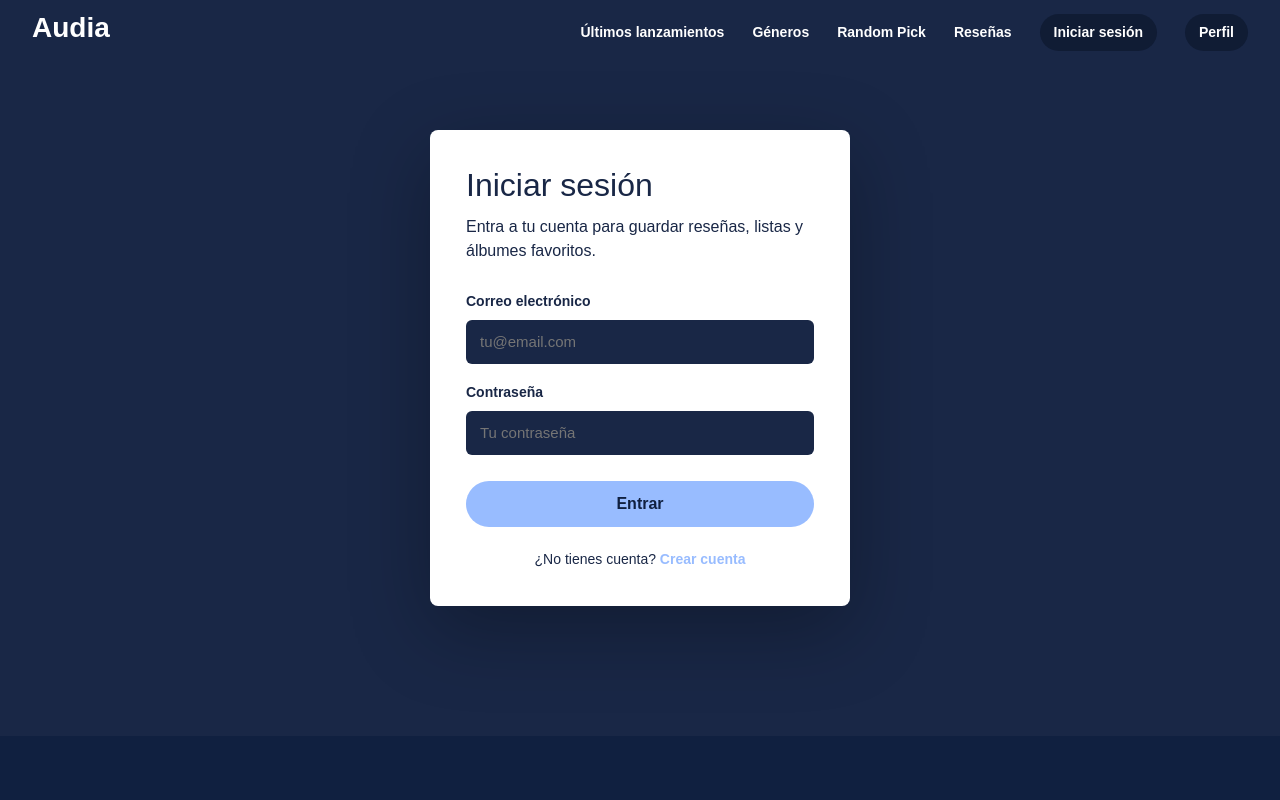
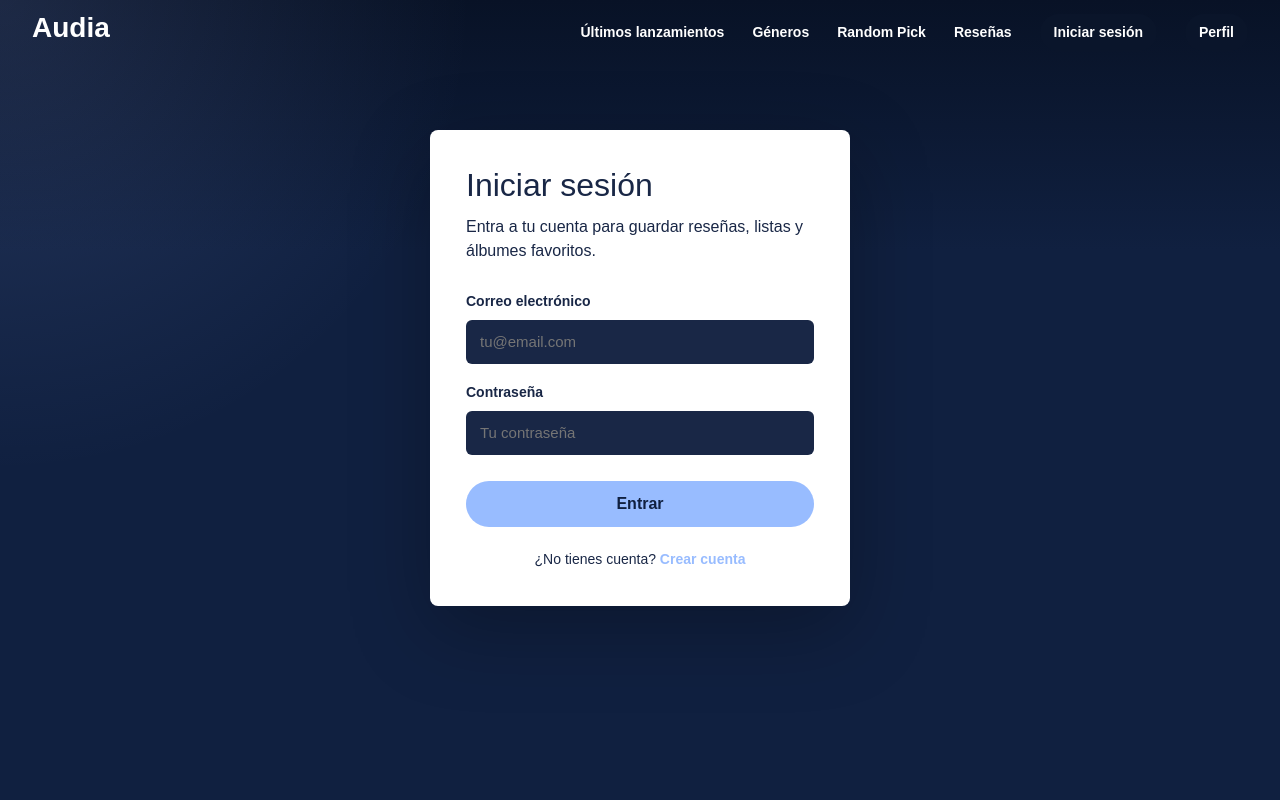
Before and after one commit to 4GeeksAcademy/Audia, a React app: page /login in a window 1280 px wide. Shown: the top 800 px of the page. Built offline with nearby package versions, Linux system fonts and the light colour scheme; no server answers.

Commit message:
cambio de background a degradado en inicio de sesion

```diff
--- a/src/front/Login.css
+++ b/src/front/Login.css
@@ -1,6 +1,8 @@
 .auth-page {
   min-height: calc(100vh - 64px);
-  background: #192746;
+  background:
+    radial-gradient(circle at top left, rgba(157, 181, 255, 0.14), transparent 32%),
+    linear-gradient(180deg, #081226 0%, #102040 34%, #102040 100%);
   display: flex;
   align-items: center;
   justify-content: center;
```
